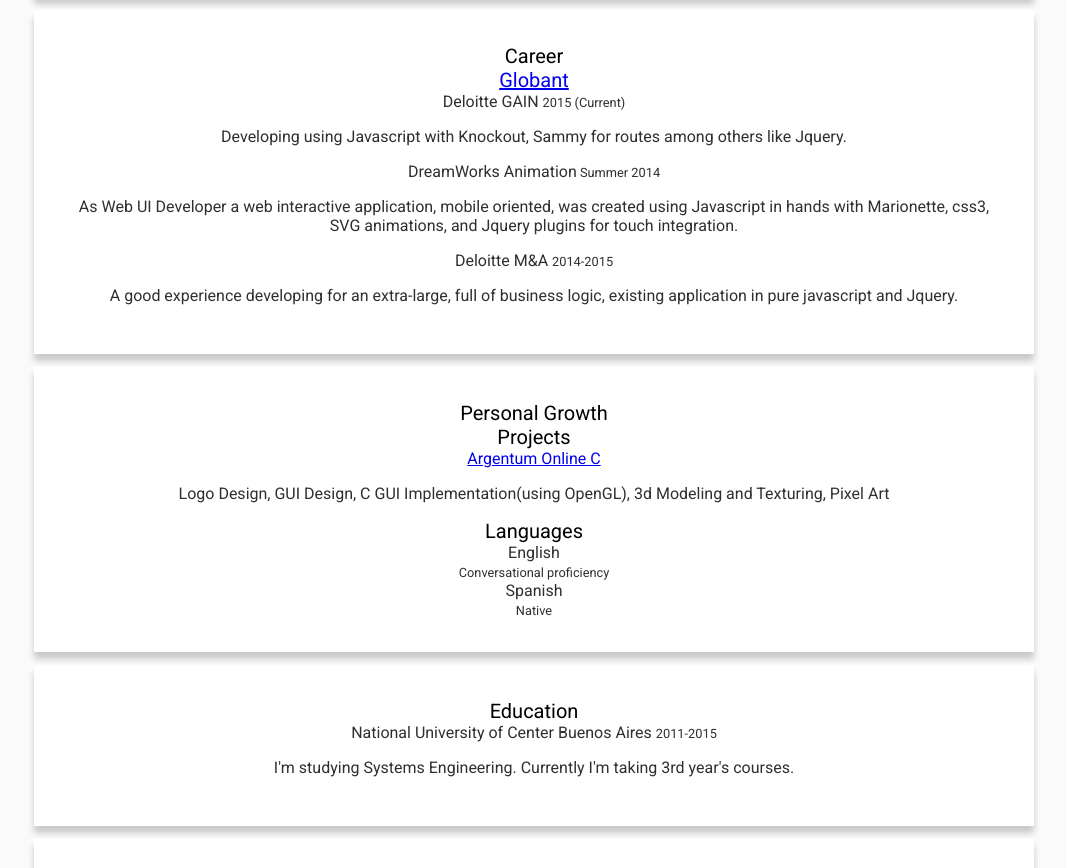
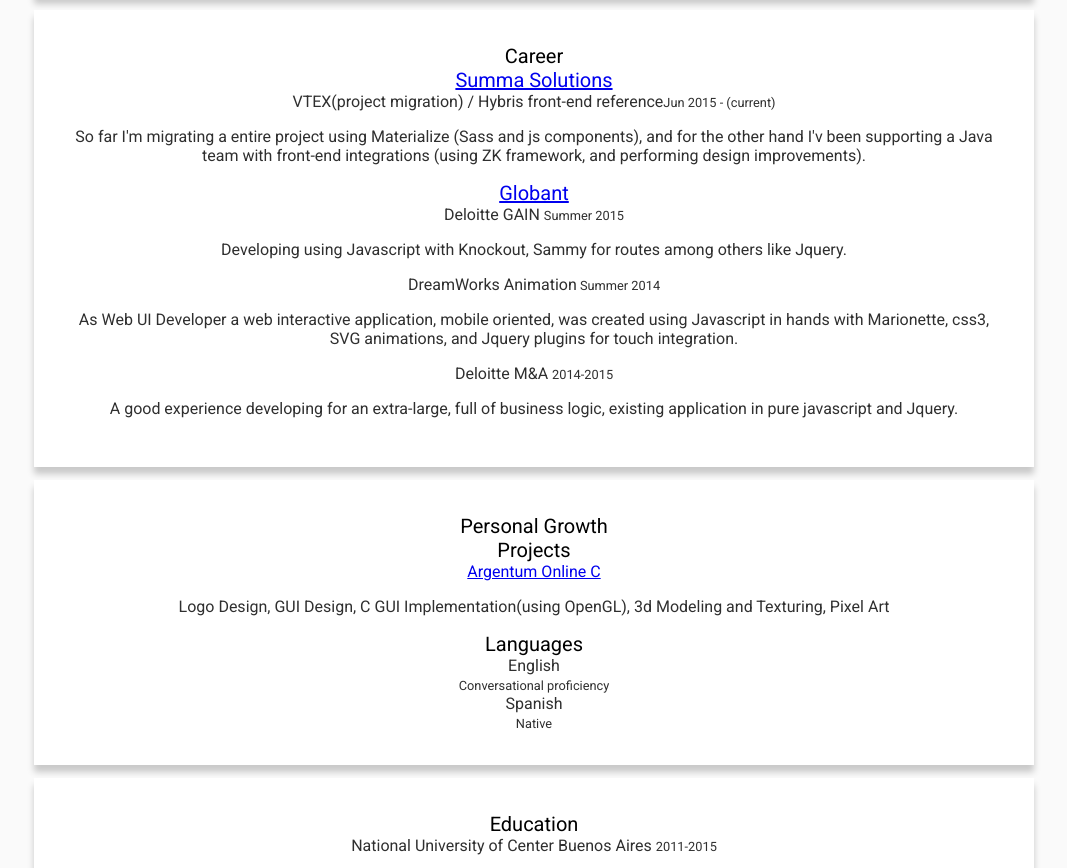
Before and after one commit to josead/josead.github.io, a website: page index.html in a window 1280 px wide. Shown: the part 838-1706 px from the top of the page, without its empty margins (106-1173 px from the left). Drawn offline with nearby package versions, Linux system fonts and the light colour scheme.

Commit message:
Update to current job position

```diff
--- a/index.html
+++ b/index.html
@@ -54,10 +54,17 @@
                     <span>Career</span>
                 </div>
                 <div class="fancy-content">
+                    <div id="SummaTitle" class="title fancy-title"><a href="www.summasolutions.net/"><span><i class="fa fa-arrow-circle-right"></i>Summa Solutions</span></a></div>
+                    <div class="simple-content">
+                        <aside>
+                            <span>VTEX(project migration) / Hybris front-end reference<small>Jun 2015 - (current)</small></span>
+                            <p>So far I'm migrating a entire project using Materialize (Sass and js components), and for the other hand I'v been supporting a Java team with front-end integrations (using ZK framework, and performing design improvements).</p>
+                        </aside>
+                    </div>
                     <div id="GlbTitle" class="title fancy-title"><a href="http://www.globant.com/"><span><i class="fa fa-arrow-circle-right"></i>Globant</span></a></div>
                     <div class="simple-content">
                         <aside>
-                            <span>Deloitte GAIN <small>2015 (Current)</small></span>
+                            <span>Deloitte GAIN <small>Summer 2015</small></span>
                             <p>Developing using Javascript with Knockout, Sammy for routes among others like Jquery.</p>
 
                             <span>DreamWorks Animation<small> Summer 2014</small></span>
```
